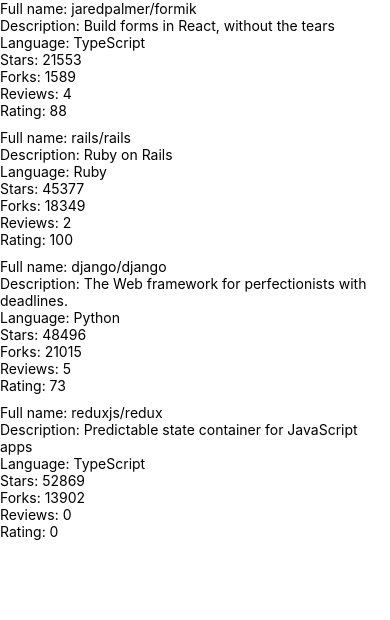
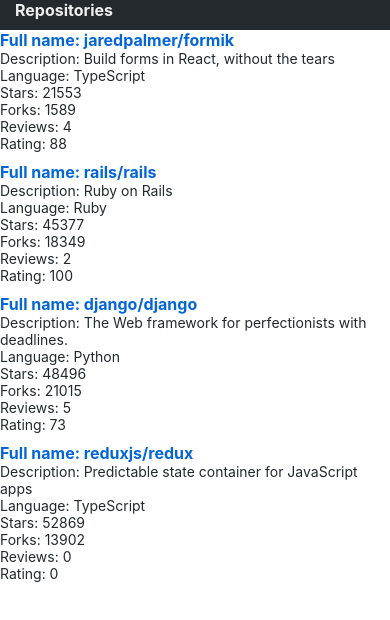
Before and after one commit to FSO-React/part10, a React Native app in the folder rate-repository-app/: screen / in a window 390 px wide. Shown: the top 620 px of the page. Built offline with nearby package versions, Linux system fonts and the light colour scheme.

Commit message:
exercise 10.4

```diff
--- /dev/null
+++ b/rate-repository-app/src/components/AppBar.jsx
@@ -0,0 +1,47 @@
+import { View, StyleSheet, ScrollView, Pressable } from 'react-native';
+import Constants from 'expo-constants';
+import Text from './Text';
+import theme from '../theme';
+
+const styles = StyleSheet.create({
+  container: {
+    display: "flex",
+    flexDirection: "row",
+    paddingTop: Constants.statusBarHeight,
+    paddingBottom: 10,
+    backgroundColor: theme.colors.background,
+    // justifyContent: "center",
+    alignItems: "center"
+  },
+  tab: {
+    flexGrow: 0,
+    paddingLeft: 15,
+    color: theme.colors.textTertiary,
+  }
+});
+
+const AppBarTab = ({ text, show }) => {
+    if (!show) {
+        return null;
+    }
+    return(
+      <Pressable
+        onPress={() => {}}
+      >
+        <Text fontWeight="bold" color="white" fontSize="subheading" style={styles.tab}>
+          {text}
+        </Text>
+      </Pressable>
+);};
+
+const AppBar = () => {
+  return (
+    <View style={styles.container}>
+      <ScrollView horizontal >
+        <AppBarTab text="Repositories" show="true"/>
+      </ScrollView>
+    </View>
+  );
+};
+
+export default AppBar;
--- a/rate-repository-app/src/components/Main.jsx
+++ b/rate-repository-app/src/components/Main.jsx
@@ -1,6 +1,7 @@
 import Constants from 'expo-constants';
 import { Text, StyleSheet, View } from 'react-native';
 import RepositoryList from './RepositoryList';
+import AppBar from './AppBar';
 
 const styles = StyleSheet.create({
   container: {
@@ -13,6 +14,7 @@
 const Main = () => {
   return (
     <View style={styles.container}>
+      <AppBar />
       <RepositoryList />
     </View>
   );
--- a/rate-repository-app/src/components/RepositoryItem.jsx
+++ b/rate-repository-app/src/components/RepositoryItem.jsx
@@ -1,5 +1,5 @@
-import { View, Text, TouchableHighlight } from 'react-native';
-
+import { View, TouchableHighlight } from 'react-native';
+import Text from './Text';
 
 const RepositoryItem = (props) => {
   const {item, index, separators} = props;
@@ -11,13 +11,13 @@
       onShowUnderlay={separators.highlight}
       onHideUnderlay={separators.unhighlight}>
       <View style={{backgroundColor: 'white'}}>
-        <Text>Full name: {item.fullName}</Text>
-        <Text>Description: {item.description}</Text>
-        <Text>Language: {item.language}</Text>
-        <Text>Stars: {item.stargazersCount}</Text>
-        <Text>Forks: {item.forksCount}</Text>
-        <Text>Reviews: {item.reviewCount}</Text>
-        <Text>Rating: {item.ratingAverage}</Text>
+        <Text fontWeight="bold" fontSize="subheading" color="primary">Full name: {item.fullName}</Text>
+        <Text color="textSecoundary">Description: {item.description}</Text>
+        <Text color="textSecoundary">Language: {item.language}</Text>
+        <Text color="textSecoundary">Stars: {item.stargazersCount}</Text>
+        <Text color="textSecoundary">Forks: {item.forksCount}</Text>
+        <Text color="textSecoundary">Reviews: {item.reviewCount}</Text>
+        <Text color="textSecoundary">Rating: {item.ratingAverage}</Text>
       </View>
     </TouchableHighlight>
   );
--- /dev/null
+++ b/rate-repository-app/src/components/Text.jsx
@@ -0,0 +1,39 @@
+import { Text as NativeText, StyleSheet } from 'react-native';
+
+import theme from '../theme';
+
+const styles = StyleSheet.create({
+  text: {
+    color: theme.colors.textPrimary,
+    fontSize: theme.fontSizes.body,
+    fontFamily: theme.fonts.main,
+    fontWeight: theme.fontWeights.normal,
+  },
+  colorTextSecondary: {
+    color: theme.colors.textSecondary,
+  },
+  colorPrimary: {
+    color: theme.colors.primary,
+  },
+  fontSizeSubheading: {
+    fontSize: theme.fontSizes.subheading,
+  },
+  fontWeightBold: {
+    fontWeight: theme.fontWeights.bold,
+  },
+});
+
+const Text = ({ color, fontSize, fontWeight, style, ...props }) => {
+  const textStyle = [
+    styles.text,
+    color === 'textSecondary' && styles.colorTextSecondary,
+    color === 'primary' && styles.colorPrimary,
+    fontSize === 'subheading' && styles.fontSizeSubheading,
+    fontWeight === 'bold' && styles.fontWeightBold,
+    style,
+  ];
+
+  return <NativeText style={textStyle} {...props} />;
+};
+
+export default Text;
--- /dev/null
+++ b/rate-repository-app/src/theme.js
@@ -0,0 +1,23 @@
+const theme = {
+  colors: {
+    textPrimary: '#24292e',
+    textSecondary: '#586069',
+    textTertiary: 'rgb(239, 239, 239)',
+    primary: '#0366d6',
+    secondary: "#e36209",
+    background: '#24292e',
+  },
+  fontSizes: {
+    body: 14,
+    subheading: 16,
+  },
+  fonts: {
+    main: 'System',
+  },
+  fontWeights: {
+    normal: '400',
+    bold: '700',
+  },
+};
+
+export default theme;
```
